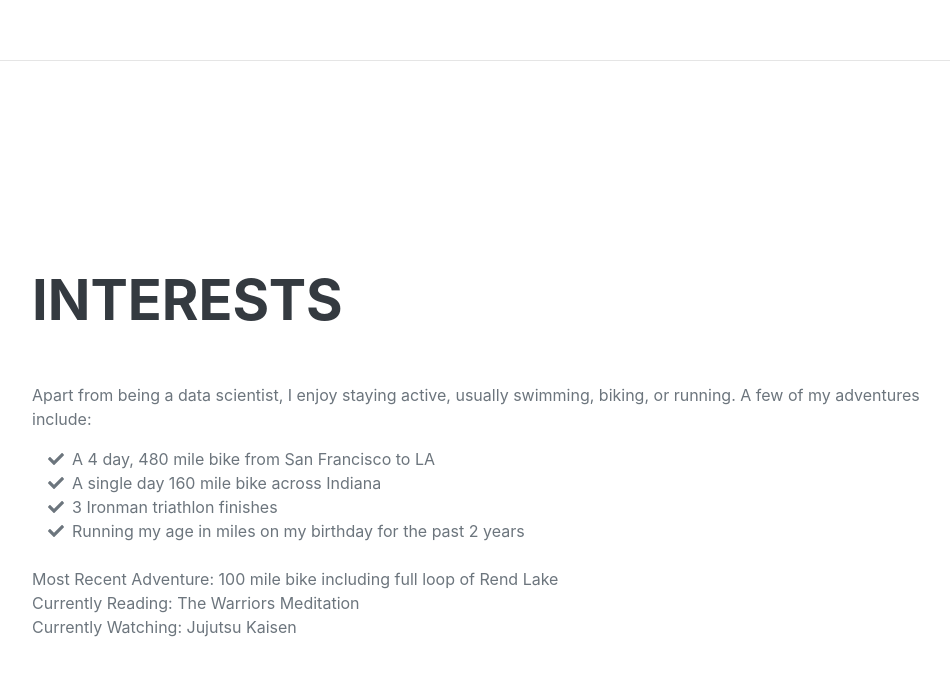
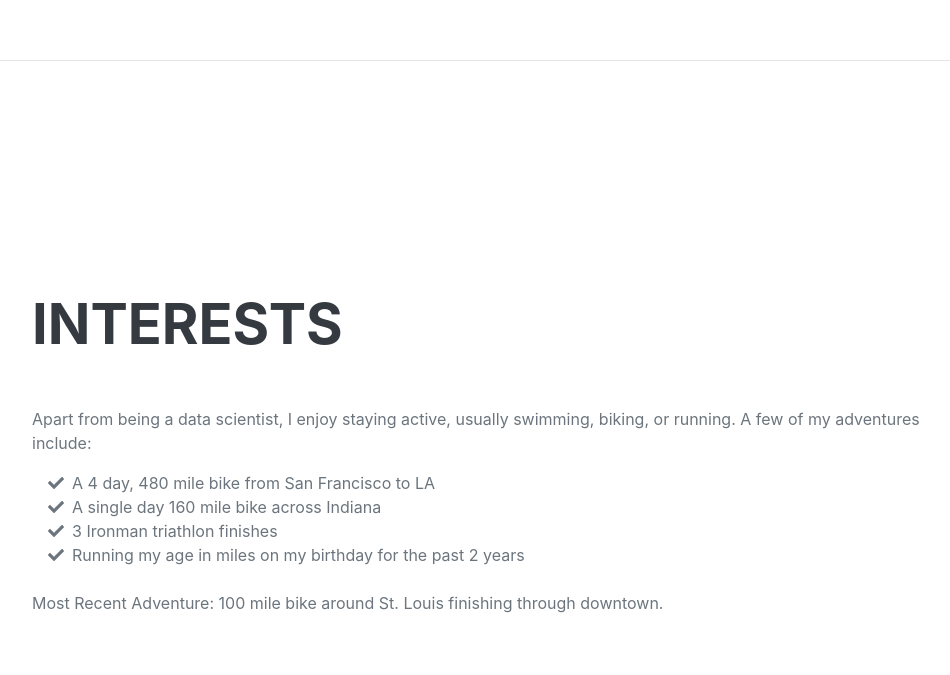
Before and after one commit to ericBayless/ericbayless.github.io, a plain HTML site: page index.html in a window 1280 px wide. Shown: the part 4729-5404 px from the top of the page, without its empty margins (288-1238 px from the left). Drawn offline with nearby package versions, Linux system fonts and the light colour scheme; a web font is replaced by a local one.

Commit message:
update activities

```diff
--- a/index.html
+++ b/index.html
@@ -324,9 +324,7 @@
                     </ul>
                     <br>
                     <p>
-                        Most Recent Adventure:  100 mile bike including full loop of Rend Lake<br>
-                        Currently Reading: The Warriors Meditation<br>
-                        Currently Watching: Jujutsu Kaisen
+                        Most Recent Adventure:  100 mile bike around St. Louis finishing through downtown.<br>
                 </div>
             </section>
         </div>
```
